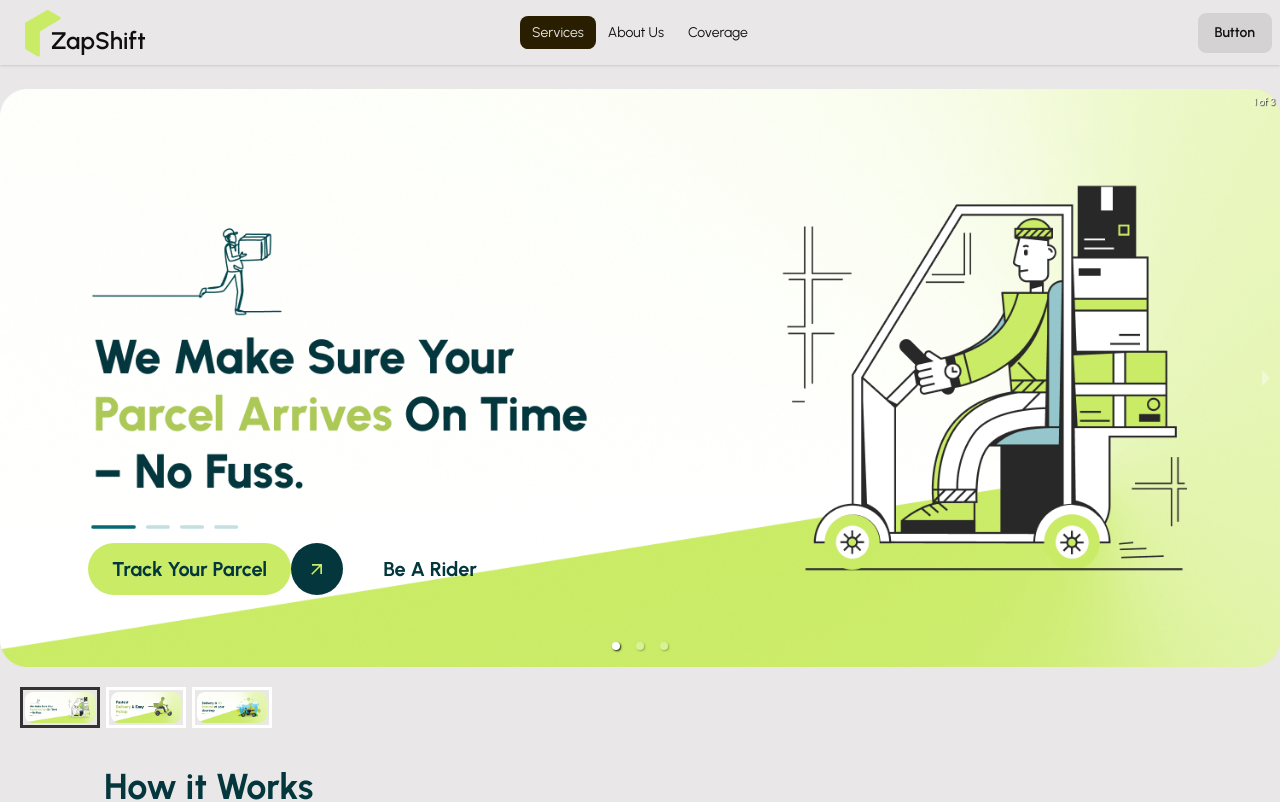
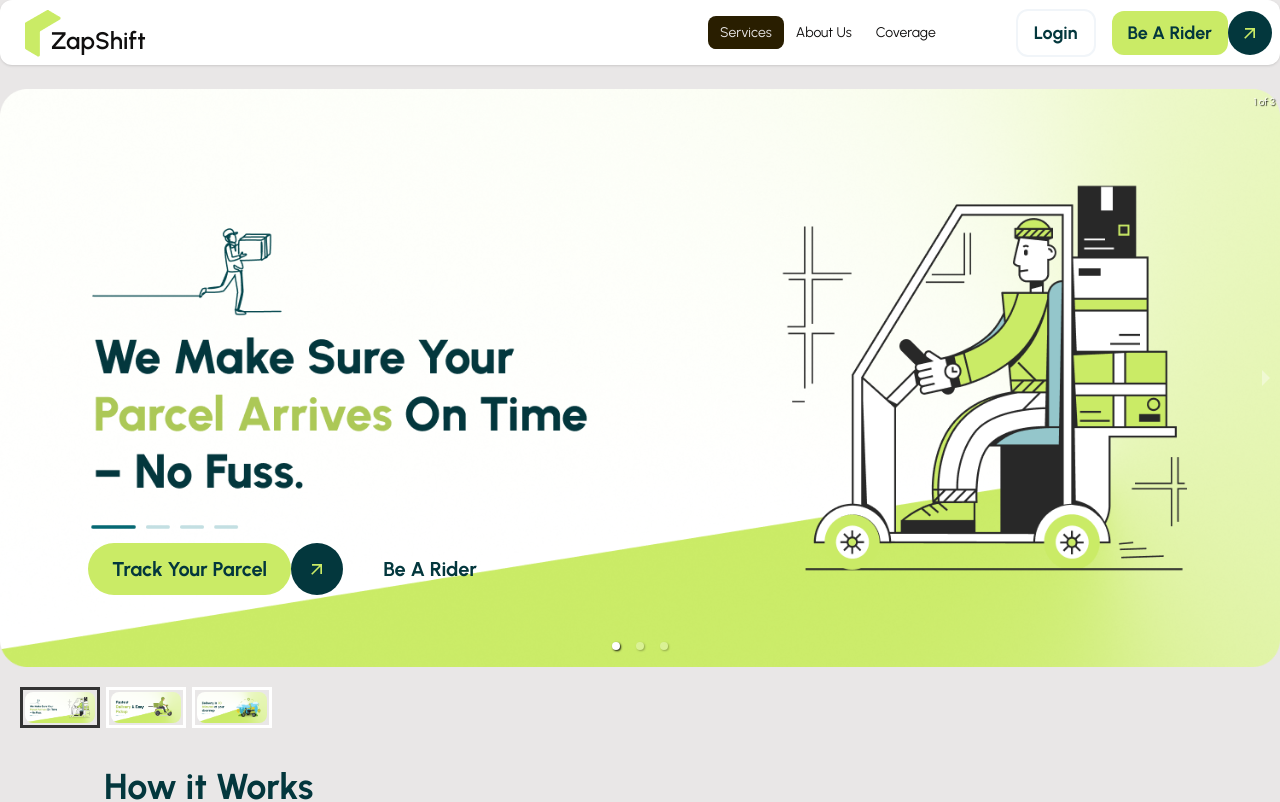
Before and after one commit to Shafayet098/zap-shift-client, a React (Vite) app: page / in a window 1280 px wide. Shown: the top 802 px of the page. Built offline with nearby package versions, Linux system fonts and the light colour scheme; no server answers.

Commit message:
image hosting into imgbb and update user functionalites are added

```diff
--- a/package.json
+++ b/package.json
@@ -11,6 +11,7 @@
   },
   "dependencies": {
     "@tailwindcss/vite": "^4.3.1",
+    "axios": "^1.18.1",
     "firebase": "^12.15.0",
     "leaflet": "^1.9.4",
     "react": "^19.0.0-rc.1",
--- a/src/Contexts/AuthContext/AuthProvider.jsx
+++ b/src/Contexts/AuthContext/AuthProvider.jsx
@@ -1,6 +1,6 @@
 // import React from 'react';
 
-import { createUserWithEmailAndPassword, GoogleAuthProvider, onAuthStateChanged, signInWithEmailAndPassword, signInWithPopup, signOut } from "firebase/auth";
+import { createUserWithEmailAndPassword, GoogleAuthProvider, onAuthStateChanged, signInWithEmailAndPassword, signInWithPopup, signOut, updateProfile } from "firebase/auth";
 import { AuthContext } from "./AuthContext";
 import { auth } from "../../../firebase.init";
 import { useEffect, useState } from "react";
@@ -25,6 +25,9 @@ const AuthProvider = ({children}) => {
     const signOutUser=()=>{
         return signOut(auth);
     }
+    const updataUser=(profile)=>{
+        return updateProfile(auth.currentUser, profile)
+    }
     //observer:
     useEffect(()=>{
         const unSubscribe = onAuthStateChanged(auth,(currentUser)=>{
@@ -42,7 +45,8 @@ const AuthProvider = ({children}) => {
         registerUser,
         signInUser,
         signInGoogle,
-        signOutUser
+        signOutUser,
+        updataUser
     }
     return (
         <AuthContext value={authInfo}>
--- a/src/Layouts/AuthLayout.jsx
+++ b/src/Layouts/AuthLayout.jsx
@@ -12,7 +12,7 @@ const AuthLayout = () => {
                 <Logo></Logo>
             </div>
             <div className="flex items-center">
-                <div className="flex-1 bg-white h-screen">
+                <div className="flex-1 bg-white pb-12">
                     <div className="flex items-center justify-center">
                         <Outlet></Outlet>
                     </div>
--- a/src/pages/Auth/Register.jsx
+++ b/src/pages/Auth/Register.jsx
@@ -2,18 +2,42 @@
 import { useForm } from "react-hook-form"
 import useAuth from "../../Hooks/useAuth";
 import { Link } from "react-router";
+import axios from "axios";
 
 const Register = () => {
-    const { registerUser, signInGoogle } = useAuth()
+    const { registerUser, signInGoogle,updataUser } = useAuth()
     const {
         register,
         handleSubmit,
         formState: { errors },
     } = useForm()
     const onSubmit = (data) => {
+        console.log("after registration",data.photo[0]);
+        const profileImg = data.photo[0];
         registerUser(data.email, data.password)
             .then(result => {
                 console.log(result)
+                //store the image and get the photo url from imgbb
+                const formData = new FormData();
+                formData.append('image',profileImg)
+                const image_API_URL = `https://api.imgbb.com/1/upload?key=${import.meta.env.VITE_imgProfile_key}`
+
+                axios.post(image_API_URL, formData)
+                .then(res=>{
+                    console.log('After image upload:',res.data.data.url)
+                     //updata user profile
+                    const userProfile={
+                        displayName: data.name,
+                        photoURL : res.data.data.url
+                    }
+                    updataUser(userProfile).then(()=>{
+                        console.log('profile is updated',)
+                    }).catch(err=>{
+                        console.log(err)
+                    })
+
+                })
+
             }).catch(err => console.log(err))
     }
     const loginWithGoogle = () => {
@@ -25,11 +49,18 @@ const Register = () => {
     }
 
     return (
-        <div className="card mt-32  w-full  max-w-sm shrink-0 ">
+        <div className="card mt-24  w-full  max-w-sm shrink-0 ">
             <form onSubmit={handleSubmit(onSubmit)} className="flex flex-col">
                 <h1 className="text-4xl font-bold">Create An Account</h1>
                 <p className="text-sm py-2">Register With ZapShift</p>
                 <fieldset className="fieldset">
+                    <label className="label text-sm">Name</label>
+                    <input type="text" className="input w-full bg-white" placeholder="Name" {...register('name', { required: true })} />
+
+
+                    <label className="label text-sm">Photo</label>
+                    <input type="file" className="file-input w-full bg-white" placeholder="Photo" {...register('photo', { required: true })} />
+
                     <label className="label text-sm">Email</label>
                     <input type="email" className="input w-full bg-white" placeholder="Email" {...register('email', { required: true })} />
                     {errors.email && <span className="text-red-500">This field is required</span>}
--- /dev/null
+++ b/src/pages/Loading.jsx
@@ -0,0 +1,11 @@
+// import React from 'react';
+
+const Loading = () => {
+    return (
+        <div className="flex items-center justify-center text-black">
+            <span className="loading loading-infinity text-black loading-2xl"></span>
+        </div>
+    );
+};
+
+export default Loading;
--- a/src/pages/Shared/NavBar/NavBar.jsx
+++ b/src/pages/Shared/NavBar/NavBar.jsx
@@ -1,16 +1,25 @@
 // import React from 'react';
 
-import { NavLink } from "react-router";
+import { Link, NavLink } from "react-router";
 import Logo from "../../../Components/Logo/Logo";
+import { MdArrowOutward } from "react-icons/md";
+import useAuth from "../../../Hooks/useAuth";
+
 
 const NavBar = () => {
+    const { user,signOutUser } = useAuth();
+    const handleLogOut=()=>{
+        signOutUser().then().catch(err=>{
+            console.log(err)
+        })
+    }
     const links = <>
         <li><NavLink>Services</NavLink></li>
         <li><NavLink to={'/about'}>About Us</NavLink></li>
         <li><NavLink to="/coverage">Coverage</NavLink></li>
     </>
     return (
-        <div className="navbar bg-base-100 shadow-sm">
+        <div className="navbar bg-white rounded-xl shadow-sm flex items-center justify-between">
             <div className="navbar-start">
                 <div className="dropdown">
                     <div tabIndex={0} role="button" className="btn btn-ghost lg:hidden">
@@ -31,8 +40,26 @@ const NavBar = () => {
                     {links}
                 </ul>
             </div>
-            <div className="navbar-end">
-                <a className="btn">Button</a>
+            <div className="flex gap-4 items-center">
+                {
+                    user ? <button onClick={handleLogOut} className="py-2 text-lg text-secondary  px-4 hover:bg-secondary  bg-white border-2 border-slate-100 flex items-center hover:text-primary transition-colors duration-300 cursor-pointer rounded-xl font-bold">
+                        LogOut
+                    </button>
+                        :
+                        <Link to="/auth" className="py-2 text-lg text-secondary  px-4 hover:bg-secondary  bg-white border-2 border-slate-100 flex items-center hover:text-primary transition-colors duration-300 cursor-pointer rounded-xl font-bold">
+                            Login
+                        </Link>
+                }
+                <div className="flex">
+                    <button className="font-bold py-2 text-lg text-center text-secondary transition-colors duration-300 bg-primary rounded-xl ease px-4 hover:bg-secondary hover:text-primary hover:cursor-pointer">
+                        Be A Rider
+                    </button>
+                    <button className=" font-bold px-3 text-xl text-center text-primary transition-colors duration-300 bg-secondary rounded-full ease  hover:cursor-pointer ">
+                        <MdArrowOutward size={20} className="font-bold " />
+                    </button>
+                </div>
+
+
             </div>
         </div>
     );
--- /dev/null
+++ b/src/routers/PrivateRoute.jsx
@@ -0,0 +1,18 @@
+// import React from 'react';
+
+import { Navigate } from "react-router";
+import useAuth from "../Hooks/useAuth";
+import Loading from "../pages/Loading";
+
+const PrivateRoute = ({children}) => {
+    const {user, loading} = useAuth();
+    if(loading){
+        return <Loading></Loading>
+    }
+    if(!user){
+        return <Navigate to={'/auth'}></Navigate>
+    }
+    return children;
+};
+
+export default PrivateRoute;
```
Also changed, not shown: 1 other file (tests, documents, lock files or other folders).
